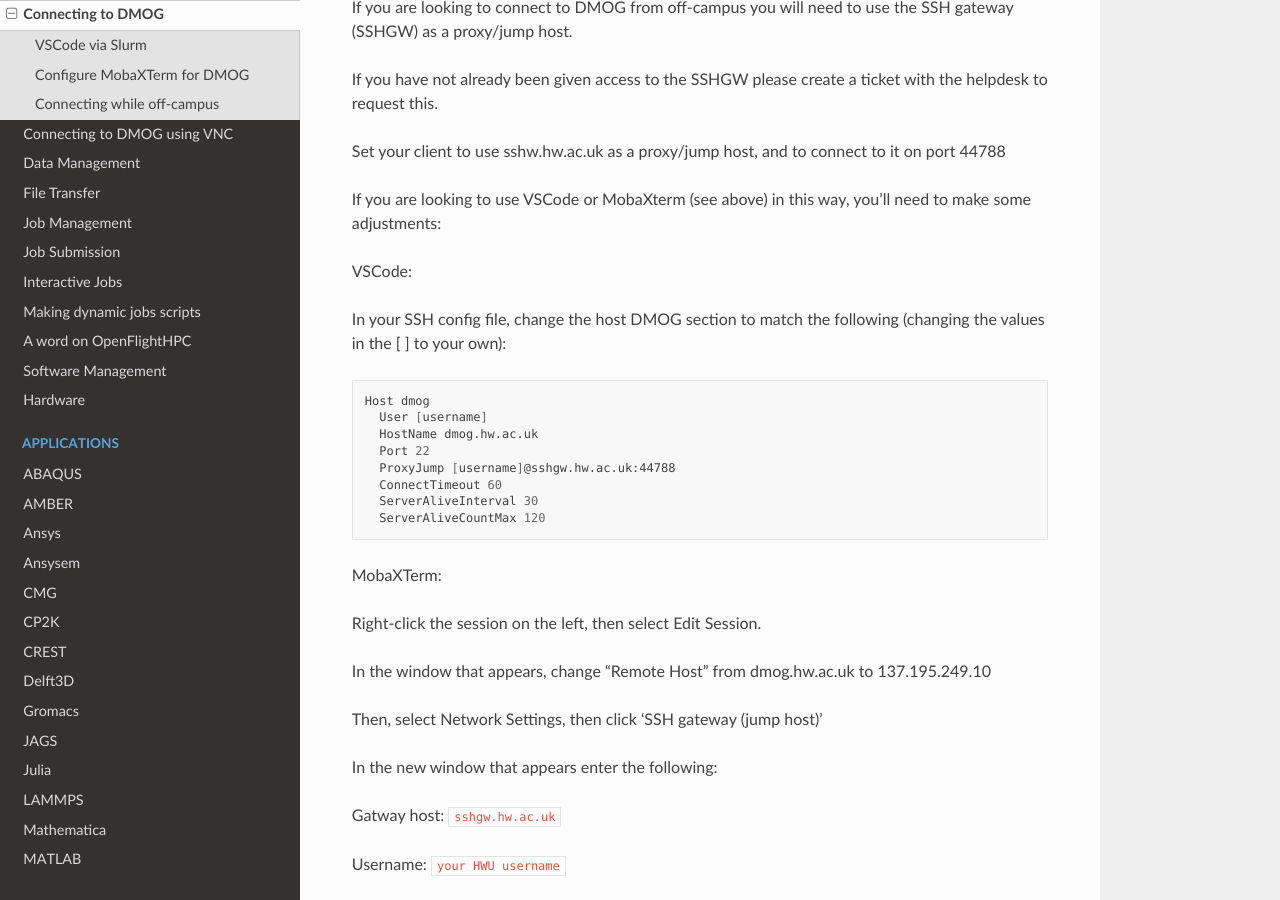
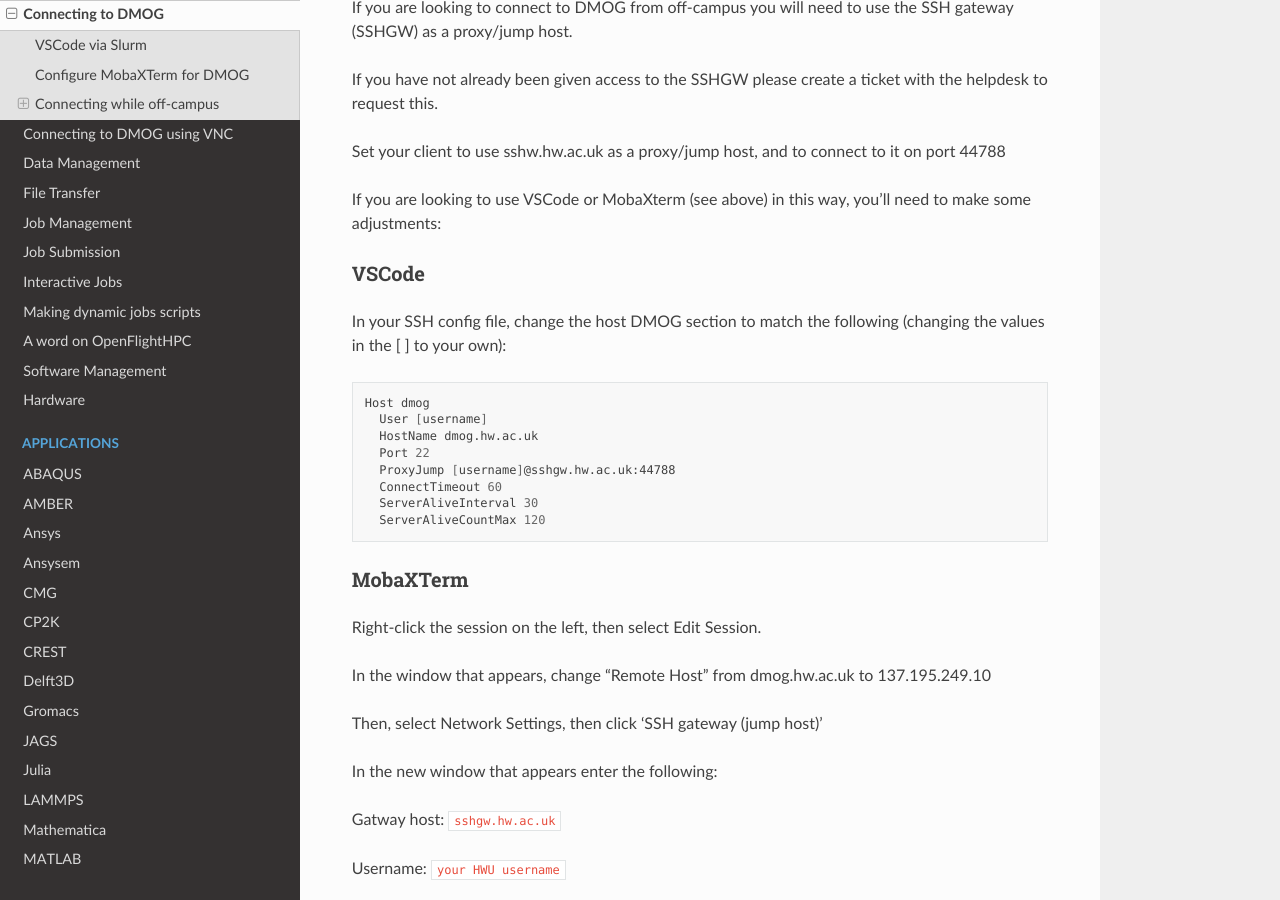
Before and after one commit to jm130/dmogdocs, a Sphinx documentation site: the page built from docs/source/user/connecting.rst, in a window 1280 px wide and 900 px high, scrolled down 3266 px. Built offline with Sphinx 7.4.7 and the Read the Docs theme 3.1.0, drawn with Linux system fonts in a browser that asks for light colours; part of the change alters nothing that is shown.

```diff
--- a/docs/source/user/connecting.rst
+++ b/docs/source/user/connecting.rst
@@ -1,5 +1,5 @@
 Connecting to DMOG
-==================
+##################
 
 Before following the process below, this guide assumes you have an account on the cluster.
 If that is not the case, you can request one by contacting ISHelp@hw.ac.uk
@@ -20,7 +20,7 @@ to the `University VPN <https://www.hw.ac.uk/uk/services/is/it-essentials/virtua
 
 
 VSCode via Slurm
-----------------
+****************
 .. _vsCodeSlurm:
 
 To create a job on DMOG and have VSCode connect to the job to debug code etc:
@@ -65,7 +65,7 @@ Run the ``vsCode.sh`` script. Then go to VS Code and connect to the hpc-job host
 
 
 Configure MobaXTerm for DMOG
-----------------------------
+****************************
 
 MobaXTerm is an SSH/SCP/SFTP client available for Windows. As it has SCP/SFTP functionality built-in it simplifies copying files to/from DMOG.
 
@@ -107,7 +107,7 @@ To upload files from your Windows PC to DMOG, you can either drag and drop files
 
 
 Connecting while off-campus
----------------------------
+***************************
 If you are looking to connect to DMOG from off-campus you will need to use the SSH gateway (SSHGW) as a proxy/jump host.
 
 If you have not already been given access to the SSHGW please create a ticket with the helpdesk to request this.
@@ -116,8 +116,8 @@ Set your client to use sshw.hw.ac.uk as a proxy/jump host, and to connect to it
 
 If you are looking to use VSCode or MobaXterm (see above) in this way, you'll need to make some adjustments:
 
-VSCode:
-
+VSCode
+======
 In your SSH config file, change the host DMOG section to match the following (changing the values in the [ ] to your own):
 
 .. code-block:: bash
@@ -131,8 +131,8 @@ In your SSH config file, change the host DMOG section to match the following (ch
      ServerAliveInterval 30
      ServerAliveCountMax 120
 
-MobaXTerm:
-
+MobaXTerm
+=========
 Right-click the session on the left, then select Edit Session.
 
 In the window that appears, change "Remote Host" from dmog.hw.ac.uk to 137.195.249.10
```
